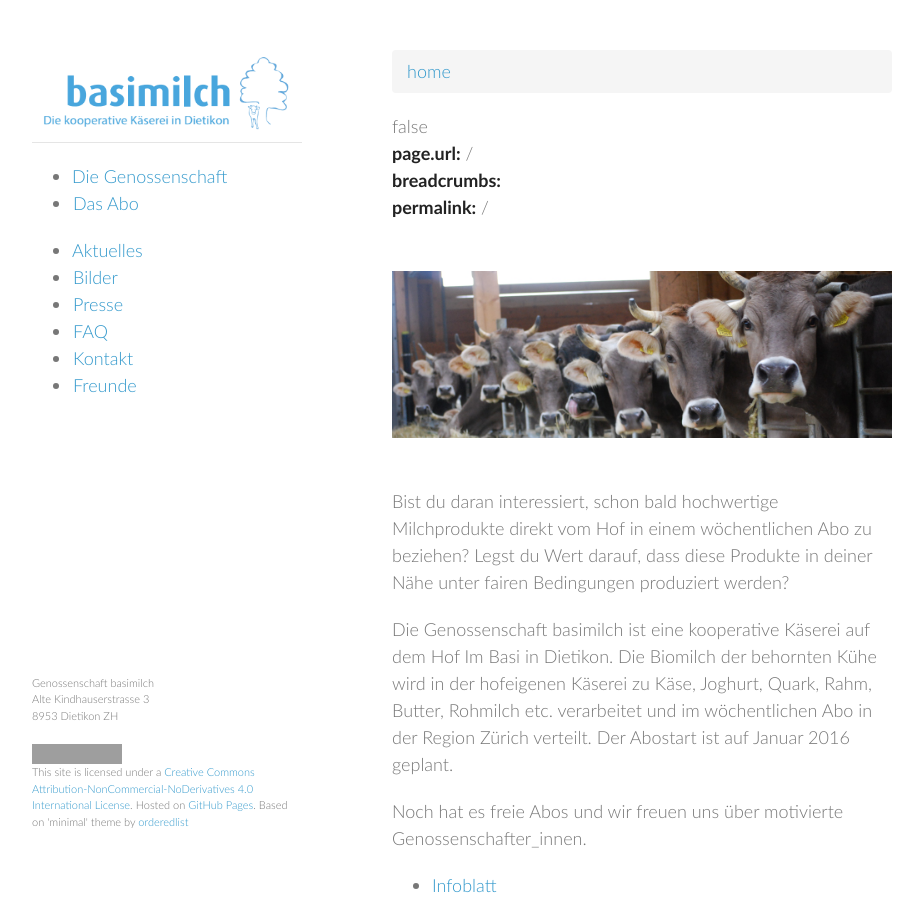
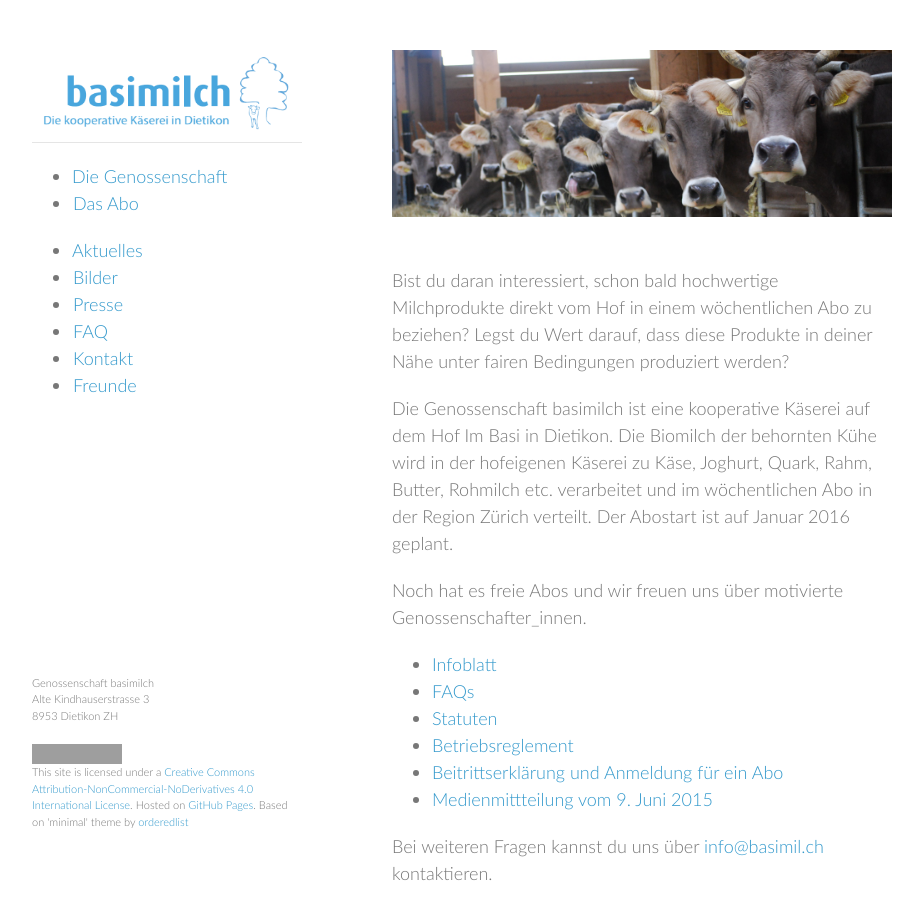
Before and after one commit to vryser/basimilch.github.io, a Jekyll site: the page built from pages/00-home.md, in a window 1280 px wide and 900 px high. Shown: the whole window, without its empty margins (178-1101 px from the left). Built offline with Jekyll 4.4.1, drawn with Linux system fonts in a browser that asks for light colours; grey boxes are pictures that could not be loaded.

Commit message:
fix: show debug info only on debug mode

```diff
--- a/_config.yml
+++ b/_config.yml
@@ -1,7 +1,7 @@
 # Build settings
 markdown: kramdown
 permalink: pretty
-debug-mode: false
+# debugmode: true
 
 # Site settings
 title: basimilch
--- a/_layouts/default.html
+++ b/_layouts/default.html
@@ -27,7 +27,8 @@
 /*      .page-faq h1 {
         font-size: 24px;
       }
-*/    </style>
+*/
+  </style>
   </head>
   <body class="{{ page.permalink | replace:'/',''  | prepend: 'page-'}}">
     <div class="wrapper">
@@ -52,7 +53,8 @@
 
 
       </header>
-      <section>
+      {% if site.debugmode == true %}
+        <section>
           <!-- Breadcrumbs code from: http://stackoverflow.com/a/14512451 -->
           <ul class="breadcrumb">
               <li><a href="/">home</a> </li>
@@ -63,15 +65,17 @@
                   {% endunless %}
               {% endfor %}
           </ul>
-          {{ site.debug-mode }}
-          <div {% if site.debug-mode == "true" %}{{ class="hidden" }}{% endif %}>
+          <div>
+            <strong>debugmode:</strong> {{ site.debugmode }}
+            <br>
             <strong>page.url:</strong> {{ page.url }}
             <br>
             <strong>breadcrumbs:</strong> {{ breadcrumbs }}
             <br>
             <strong>permalink:</strong> {{ page.permalink }}
           </div>
-      </section>
+        </section>
+      {% endif %}
       <section>
         <a href="/">
           <img class="page-header-image" src="/images/{% if page.header-image %}{{ page.header-image }}{% else %}unsere_liebe_kuehe.jpg{% endif %}">
```
